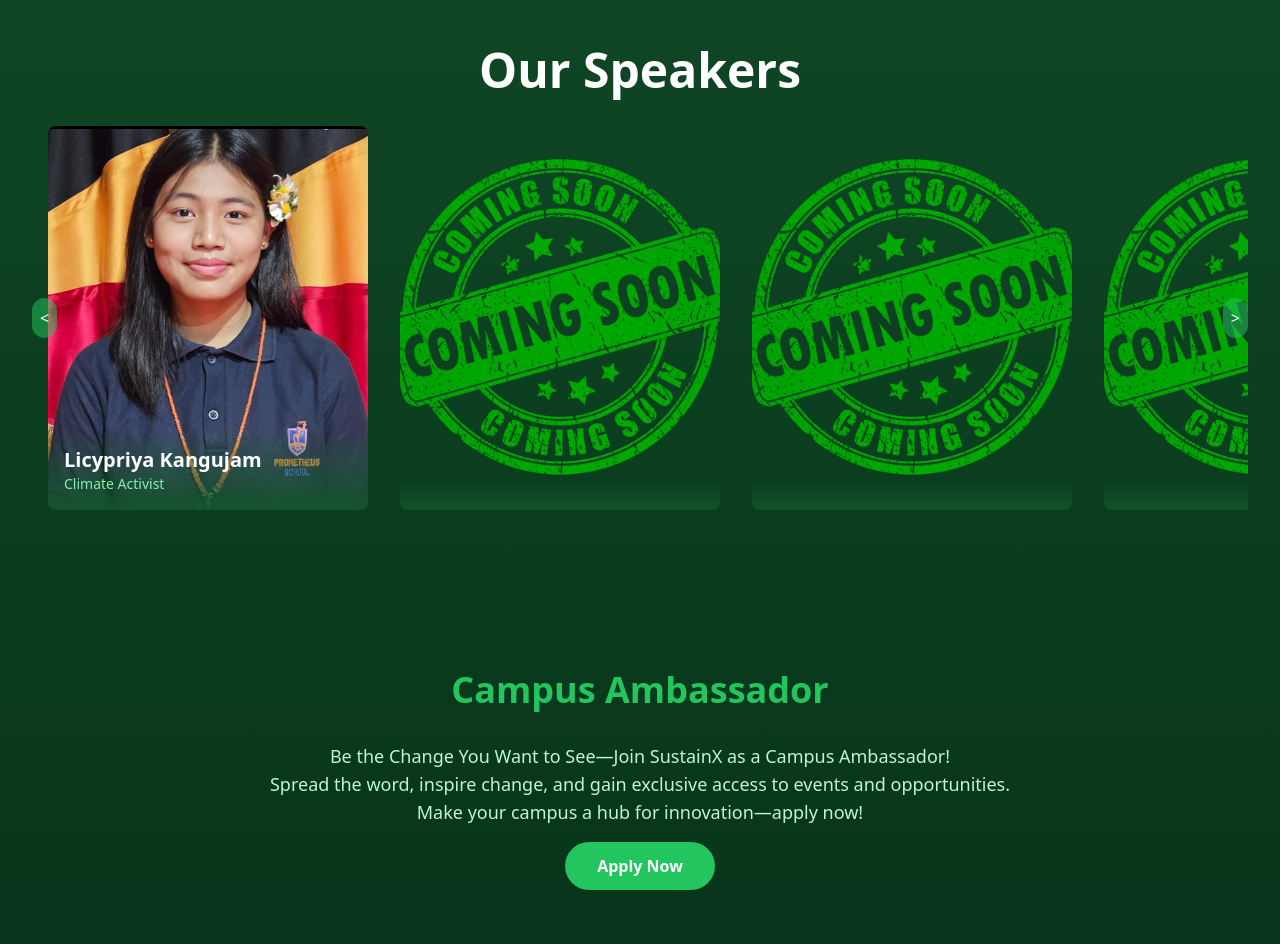
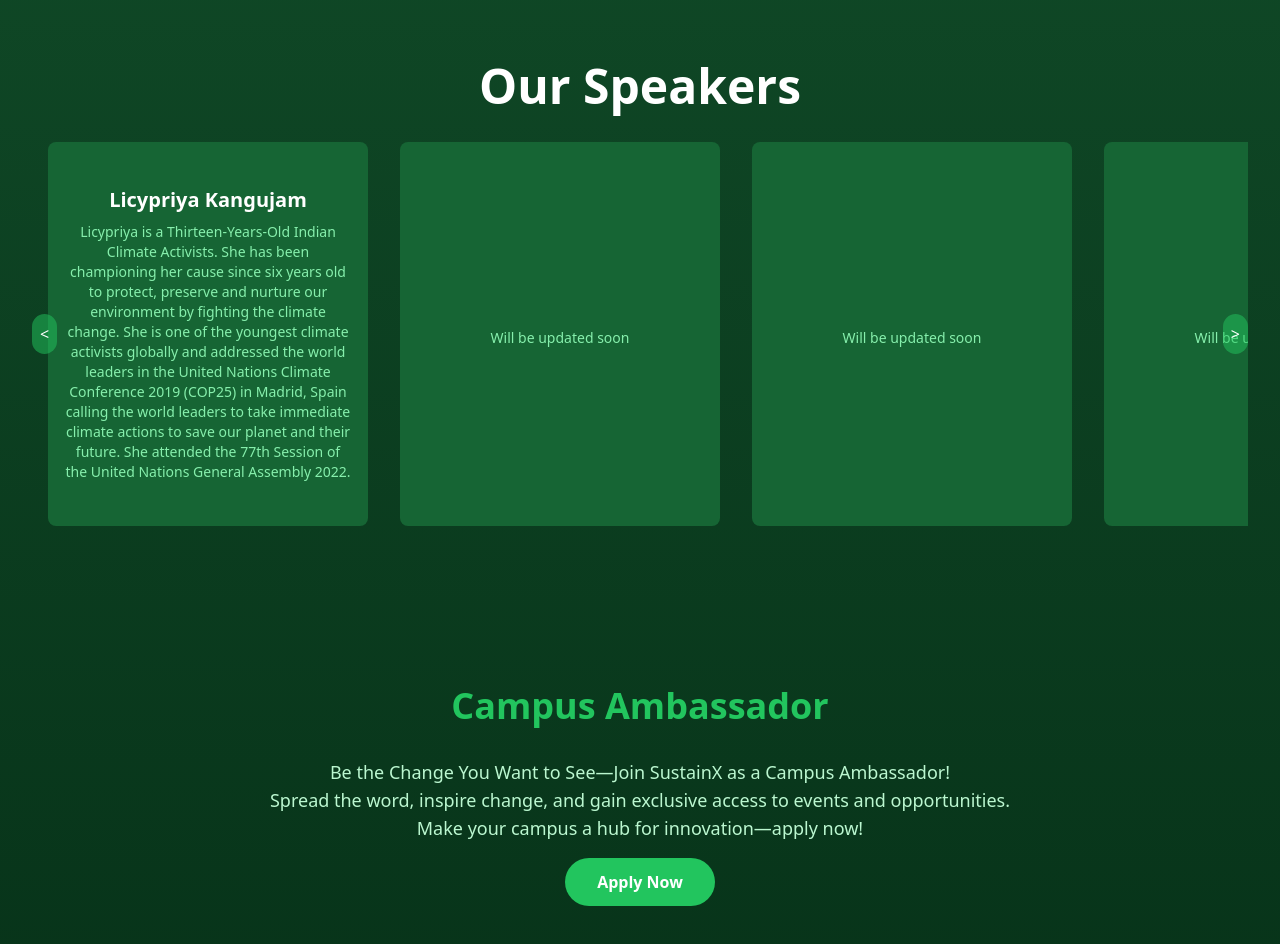
Before and after one commit to Eldhoalias72/sustainx__frontend, a Next.js app: page / in a window 1280 px wide. Shown: the part 2640-3584 px from the top of the page. Built offline with nearby package versions, Linux system fonts and the light colour scheme.

Commit message:
ux updated

```diff
--- a/app/page.tsx
+++ b/app/page.tsx
@@ -296,25 +296,42 @@
           <SpeakersSection />
 
           {/* Campus Ambassador Section */}
+
           <section id="campus-ambassador" className="py-20 text-center">
-            <h2 className="text-4xl font-bold text-green-500 mb-8">
+  <div className="space-y-4"> {/* Added a wrapping div for spacing */}
+    <motion.h2
+      className="text-4xl font-bold text-green-500 mb-8"
+      initial={{ opacity: 0, y: -20 }}
+      whileInView={{ opacity: 1, y: 0 }}
+      transition={{ duration: 0.5, delay: 0.2 }} // Added transition properties
+    >
       Campus Ambassador
-            </h2>
-            <p className="text-lg text-green-200 mb-4">
+    </motion.h2>
+    <motion.p
+      className="text-lg text-green-200 mb-4"
+      initial={{ opacity: 0, y: 20 }}
+      whileInView={{ opacity: 1, y: 0 }}
+      transition={{ duration: 0.5, delay: 0.4 }} // Added transition properties
+    >
       Be the Change You Want to See—Join SustainX as a Campus Ambassador!
       <br />
       Spread the word, inspire change, and gain exclusive access to events and opportunities.
       <br />
       Make your campus a hub for innovation—apply now!
-            </p>
-            <a
+    </motion.p>
+
+    <motion.a
       href="https://sustainx.vercel.app/"
       target="_blank"
       rel="noopener noreferrer"
       className="inline-block bg-green-500 text-white px-8 py-3 rounded-full font-semibold hover:bg-green-600 transition-colors"
+      initial={{ opacity: 0 }}
+      whileInView={{ opacity: 1 }}
+      transition={{ duration: 0.5, delay: 0.6 }}  // Added transition properties with a longer delay
     >
       Apply Now
-            </a>
+    </motion.a>
+  </div>
 </section>
         </main>
         <ContactSection />
--- a/components/about-section.tsx
+++ b/components/about-section.tsx
@@ -41,10 +41,24 @@
       >
         {/* About SustainX Heading and Description */}
         <div className="text-center space-y-4">
-          <h2 className="text-4xl md:text-5xl font-bold text-white">About SustainX</h2>
+        <motion.h2
+            className="text-4xl md:text-5xl font-bold text-white"
+            initial={{ opacity: 0, y: -20 }}
+            whileInView={{ opacity: 1, y: 0 }}
+            transition={{ duration: 0.5, delay: 0.2 }}
+          >
+            About SustainX
+          </motion.h2>
+          <motion.p
+            className="text-green-300 text-lg md:text-xl max-w-3xl mx-auto"
+            initial={{ opacity: 0, y: 20 }}
+            whileInView={{ opacity: 1, y: 0 }}
+            transition={{ duration: 0.5, delay: 0.4 }}
+          >
+             SustainX: Building Tomorrow is the flagship annual conference organized by the IGBC Student Chapter of CUSAT, a vibrant part of the Confederation of Indian Industry (CII). Through interactive sessions, workshops, and engaging activities, SustainX aims to empower participants to integrate eco-friendly practices into their personal and professional lives, contributing to a sustainable future for all.
+          </motion.p>
           <p className="text-green-300 text-lg md:text-xl max-w-3xl mx-auto">
-            SustainX: Building Tomorrow is the flagship annual conference organized by the IGBC Student Chapter of CUSAT, a vibrant part of the Confederation of Indian Industry (CII). Through interactive sessions, workshops, and engaging activities, SustainX aims to empower participants to integrate eco-friendly practices into their personal and professional lives, contributing to a sustainable future for all.
-            <br></br><br></br><br></br><br></br><br></br>
+            <br></br><br></br><br></br><br></br>
           </p>
         </div>
 
--- a/components/speakers-section.tsx
+++ b/components/speakers-section.tsx
@@ -2,7 +2,7 @@
 
 import { motion } from "framer-motion"
 import Image from "next/image"
-import { useState, useRef } from "react"
+import { useState, useRef, useEffect } from "react"
 
 interface Speaker {
   name: string
@@ -17,37 +17,42 @@
     reputation: "Climate Activist",
     image: "/images/licy_igbc.jpg",
     details:
-      "Licypriya is a Thirteen-Years-Old Indian Climate Activists. She has been championing her cause since six years old to protect, preserve and nurture our environment by fighting the climate change. She is one of the youngest climate activists globally and addressed the world leaders in the United Nations Climate Conference 2019 (COP25) in Madrid, Spain calling the world leaders to take immediate climate actions to save our planet and their future. She attended the 77th Session of the United Nations General Assembly 2022.",
+      "Licypriya is a Thirteen-Years-Old Indian Climate Activists. She has been championing her cause since six years old to protect, preserve and nurture our environment by fighting the climate change. She is one of the youngest climate activists globally and addressed the world leaders in the United Nations Climate Conference 2019 (COP25) in Madrid, Spain calling the world leaders to take immediate climate actions to save our planet and their future. She attended the 77th Session of the United Nations General Assembly 2022.",
   },
   {
     name: "",
     reputation: "",
     image: "/images/coming.png",
-    details:
-      "Will be updated soon",
+    details: "Will be updated soon",
   },
   {
     name: "",
     reputation: "",
     image: "/images/coming.png",
-    details:
-      "Will be updated soon",
+    details: "Will be updated soon",
   },
   {
     name: "",
     reputation: "",
     image: "/images/coming.png",
-    details:
-      "Will be updated soon",
+    details: "Will be updated soon",
   },
 ]
 
 const SpeakerCard = ({ speaker }: { speaker: Speaker }) => {
   const [isFlipped, setIsFlipped] = useState(false)
 
+  useEffect(() => {
+    const interval = setInterval(() => {
+      setIsFlipped((prev) => !prev)
+    }, 4000) // Auto-flip every 4 seconds
+
+    return () => clearInterval(interval)
+  }, [])
+
   return (
     <motion.div
-      className="w-80 h-96 cursor-pointer perspective mx-4 flex-shrink-0" // Increased size
+      className="w-80 h-96 cursor-pointer perspective mx-4 flex-shrink-0"
       onHoverStart={() => setIsFlipped(true)}
       onHoverEnd={() => setIsFlipped(false)}
     >
@@ -98,7 +103,7 @@
         <div className="relative">
           <div
             ref={scrollContainerRef}
-            className="flex overflow-x-auto custom-scrollbar snap-x snap-mandatory no-scrollbar" // Removed vertical scrollbar
+            className="flex overflow-x-auto custom-scrollbar snap-x snap-mandatory no-scrollbar"
             style={{ scrollbarWidth: "thin", scrollbarColor: "#22c55e transparent" }}
           >
             {speakers.map((speaker, index) => (
```
Lines whose indentation alone changed are shown as unchanged.
